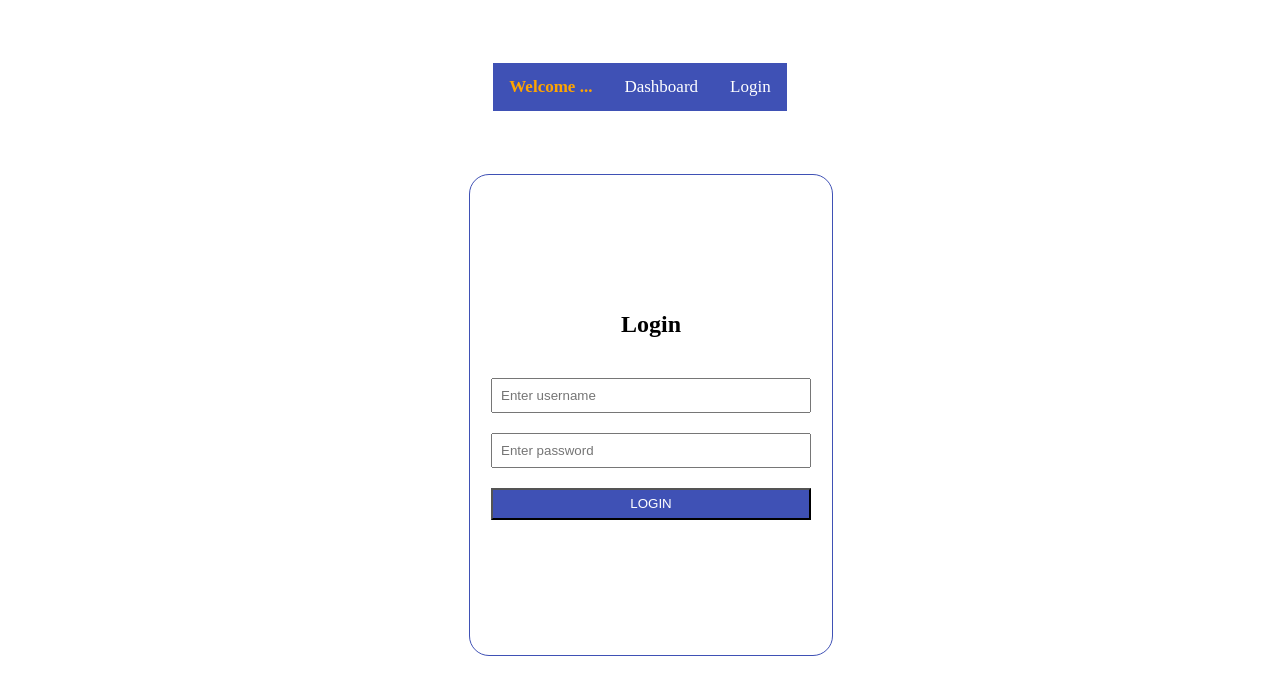
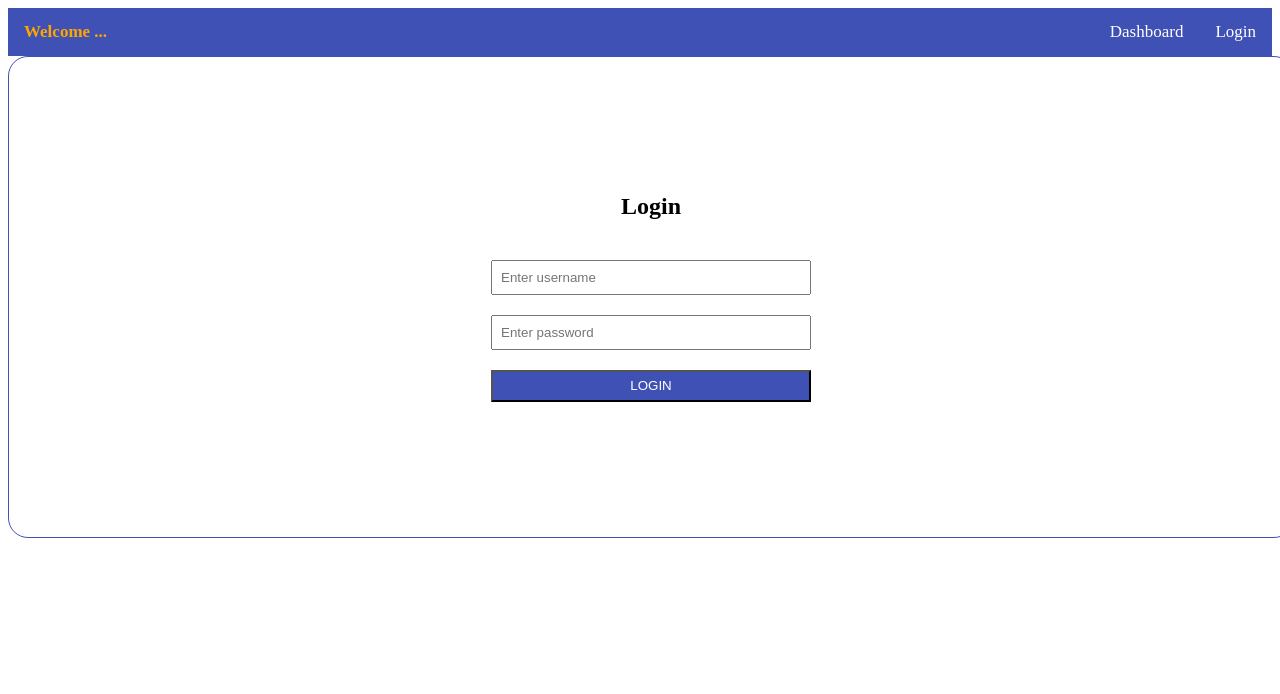
Before and after one commit to vocaltech/ng-spring-security, an Angular app: page /#/login in a window 1280 px wide. Shown: the top 694 px of the page. Built offline with nearby package versions, Linux system fonts and the light colour scheme.

Commit message:
Add router_content class

```diff
--- a/src/app/app.component.css
+++ b/src/app/app.component.css
@@ -25,6 +25,10 @@ nav span {
 }
 
 .container {
+    width: 100%;
+}
+
+.router_content {
     display: flex;
     justify-content: center;
     margin-top: 5%;
```
